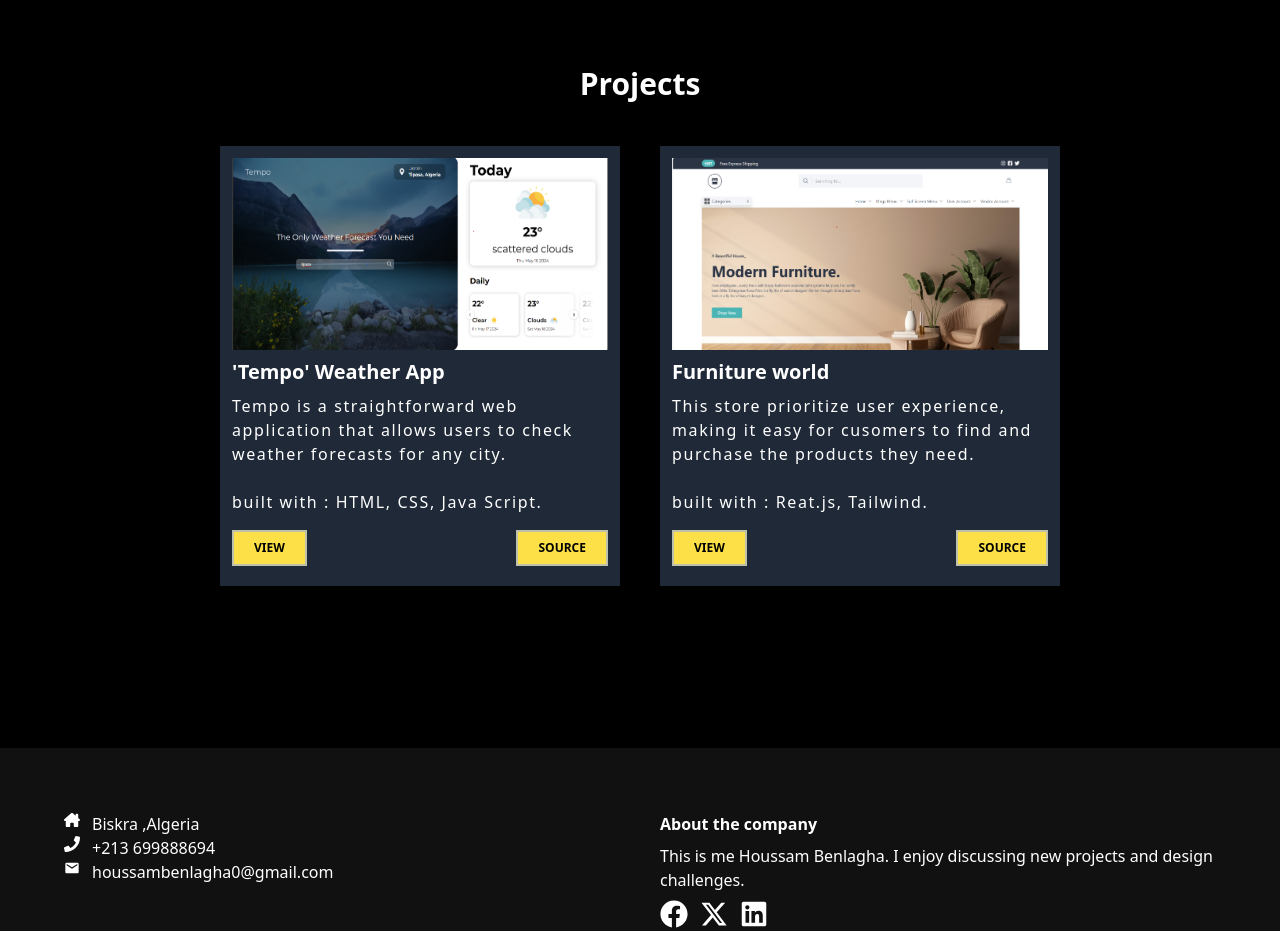
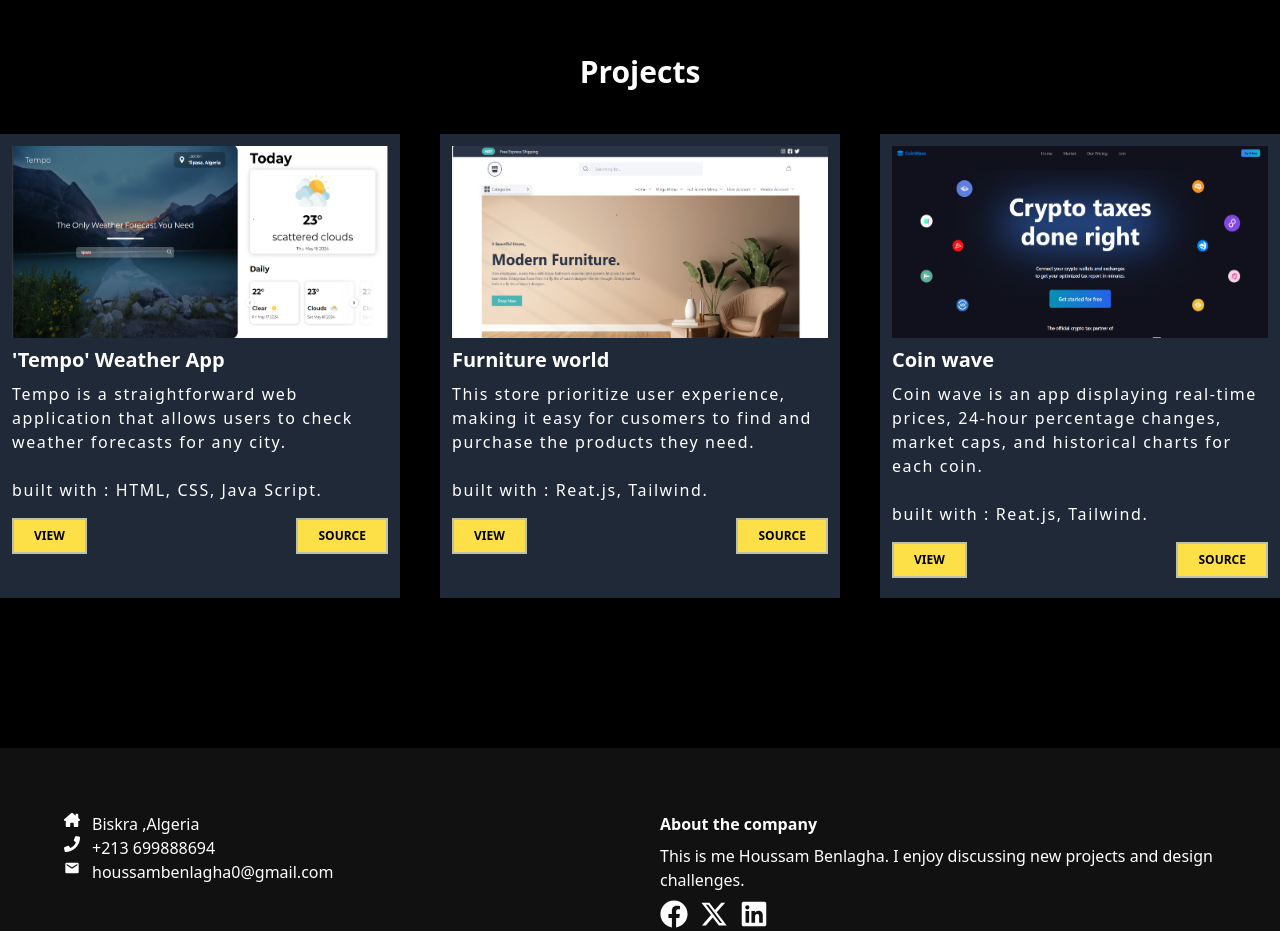
Before and after one commit to hou222/MyPortfolio, a React (Vite) app: page /home in a window 1280 px wide. Shown: the part 1280-2211 px from the top of the page. Built offline with nearby package versions, Linux system fonts and the light colour scheme.

Commit message:
add coin wave app

```diff
--- a/src/features/Projects.jsx
+++ b/src/features/Projects.jsx
@@ -1,6 +1,7 @@
 import ProjectDetails from "./projects/ProjectDetails";
 import project1 from "../data/project1.png";
 import project2 from "../data/project23.png";
+import project3 from "../data/project33.png";
 
 function Projects() {
   const projects = [
@@ -22,6 +23,15 @@ function Projects() {
       tools: "Reat.js, Tailwind.",
       image: project2,
     },
+    {
+      live: "https://crypto-tracker-gamma-navy.vercel.app/",
+      code: "https://github.com/hou222/CryptoTracker",
+      title: "Coin wave",
+      description:
+        "Coin wave is an app displaying real-time prices, 24-hour percentage changes, market caps, and historical charts for each coin.",
+      tools: "Reat.js, Tailwind.",
+      image: project3,
+    },
   ];
 
   return (
@@ -29,7 +39,7 @@ function Projects() {
       <p className="text-white font-bold text-3xl text-center  pb-11">
         Projects
       </p>
-      <div className=" w-fit mb-11 grid grid-cols-1 gap-7 lg:gap-10 md:grid-cols-2 xl:grid-cols-2 ">
+      <div className=" w-fit mb-11 grid grid-cols-1 gap-7 lg:gap-10 md:grid-cols-2 xl:grid-cols-3 ">
         {/* <div className=" w-fit mb-11 grid grid-cols-1 gap-7 lg:gap-10 md:grid-cols-2 xl:grid-cols-3 "> */}
         {projects.map((project) => (
           <ProjectDetails key={project.code} project={project}>
--- a/src/features/projects/ProjectDetails.jsx
+++ b/src/features/projects/ProjectDetails.jsx
@@ -3,7 +3,7 @@ function ProjectDetails({ project, children }) {
     <div className="bg-gray-800 w-[350px] md:w-[350px] lg:w-[400px]  p-3 flex flex-col gap-2">
       <img src={project.image} alt="project photo" className="h-48 w-full" />
       <h1 className="text-white font-semibold text-xl">{project.title}</h1>
-      <p className="text-white tracking-widest">{children}</p>
+      <p className="text-white tracking-widest h-[150px]q">{children}</p>
       <div
         className="flex
       justify-between items-center py-2"
```
Also changed, not shown: src/data/project33.png (added).
